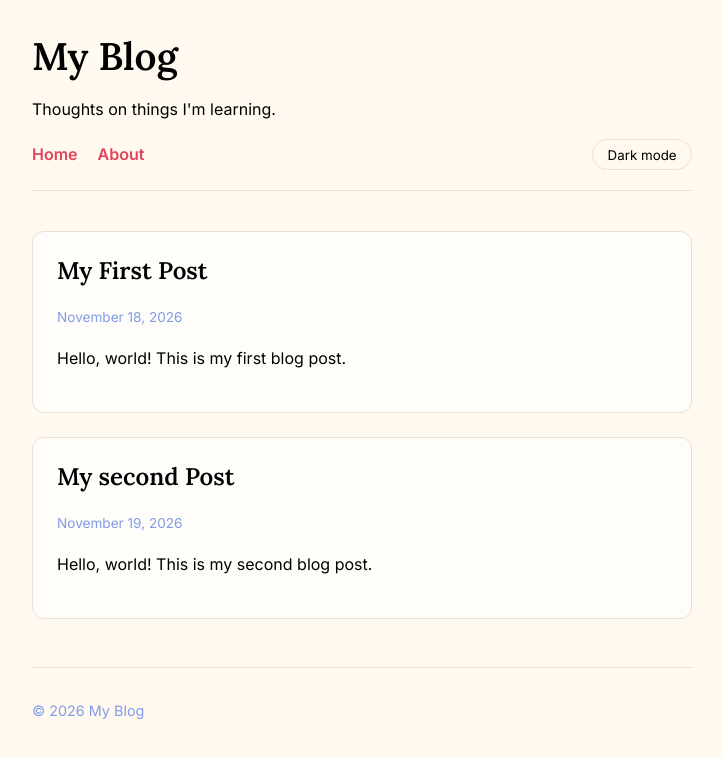
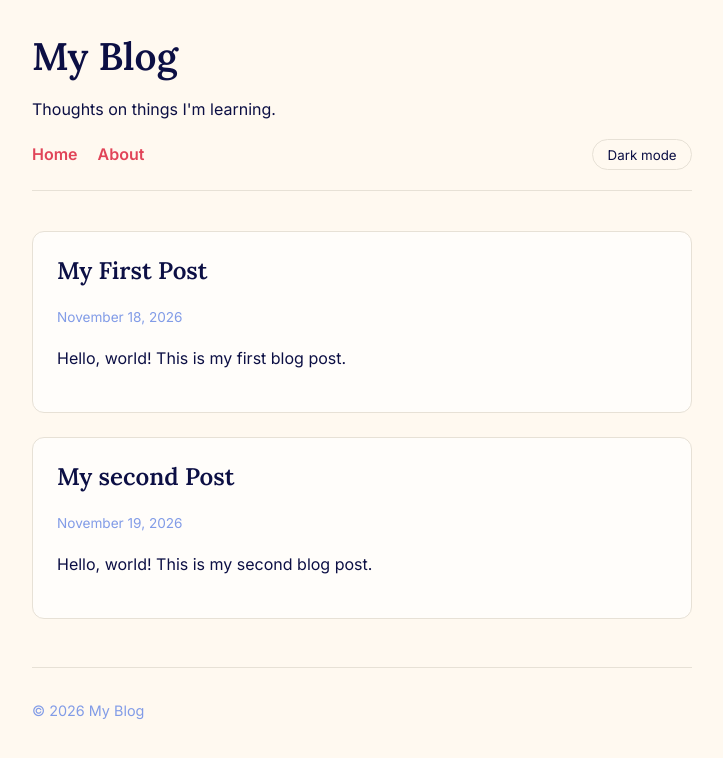
Before and after one commit to grod06/blog, a plain HTML site: page index.html in a window 1280 px wide. Shown: the whole page, without its empty margins (278-1001 px from the left). Drawn offline with Linux system fonts and the light colour scheme.

```diff
--- a/style.css
+++ b/style.css
@@ -1,6 +1,6 @@
 :root {
   --bg: #fff9f0;
-  --text: ##0c0f44;
+  --text: #0c0f44;
   --muted: #829CE7;
   --accent: #E14458;
   --card: #fffdfa;
@@ -10,7 +10,7 @@
 body.dark {
   --bg: #16181d;
   --text: #7CB8E1;
-  --muted: ##D9B0BC;
+  --muted: #D9B0BC;
   --accent: #E14458;
   --card: #1f2229;
   --border: #2d313a;
```
